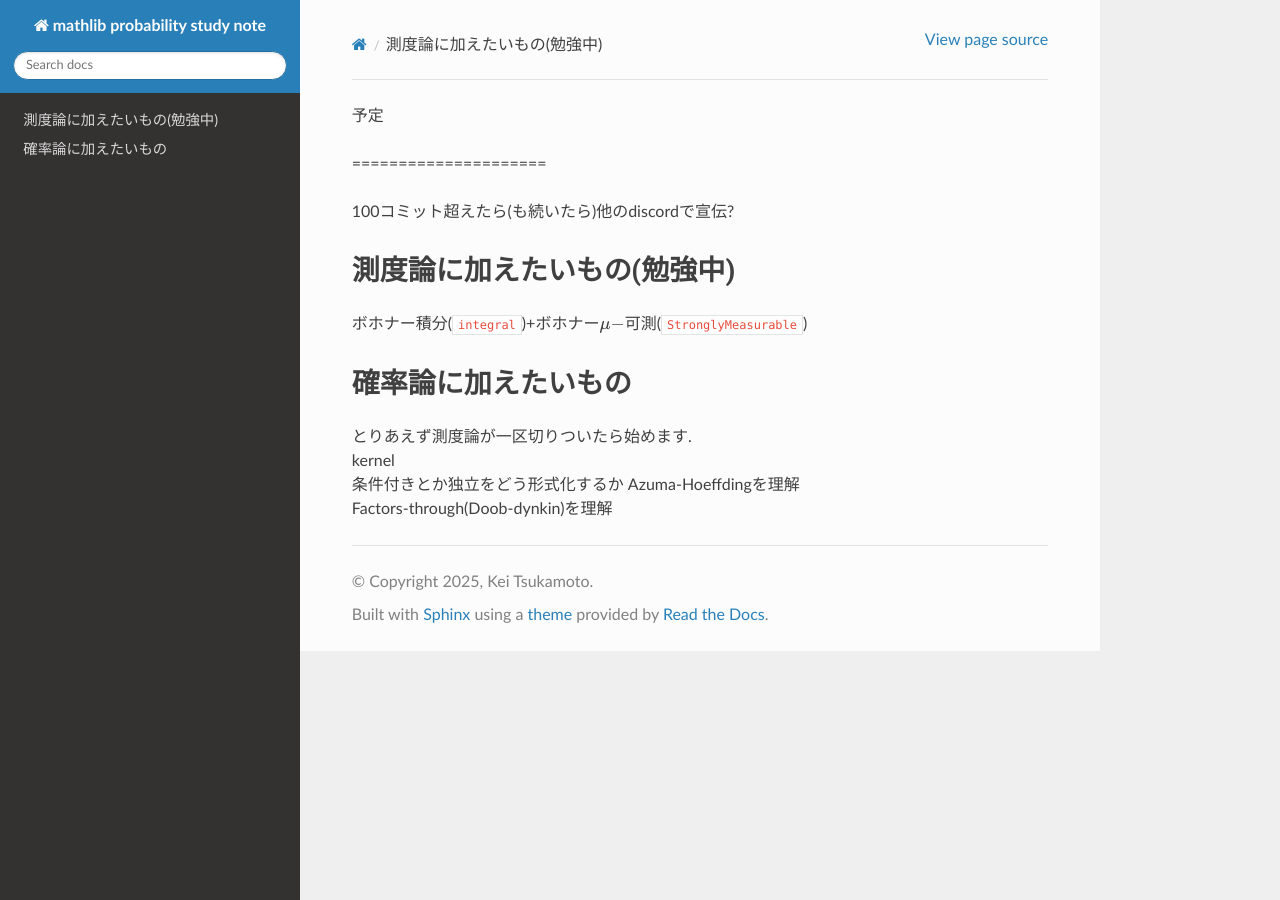
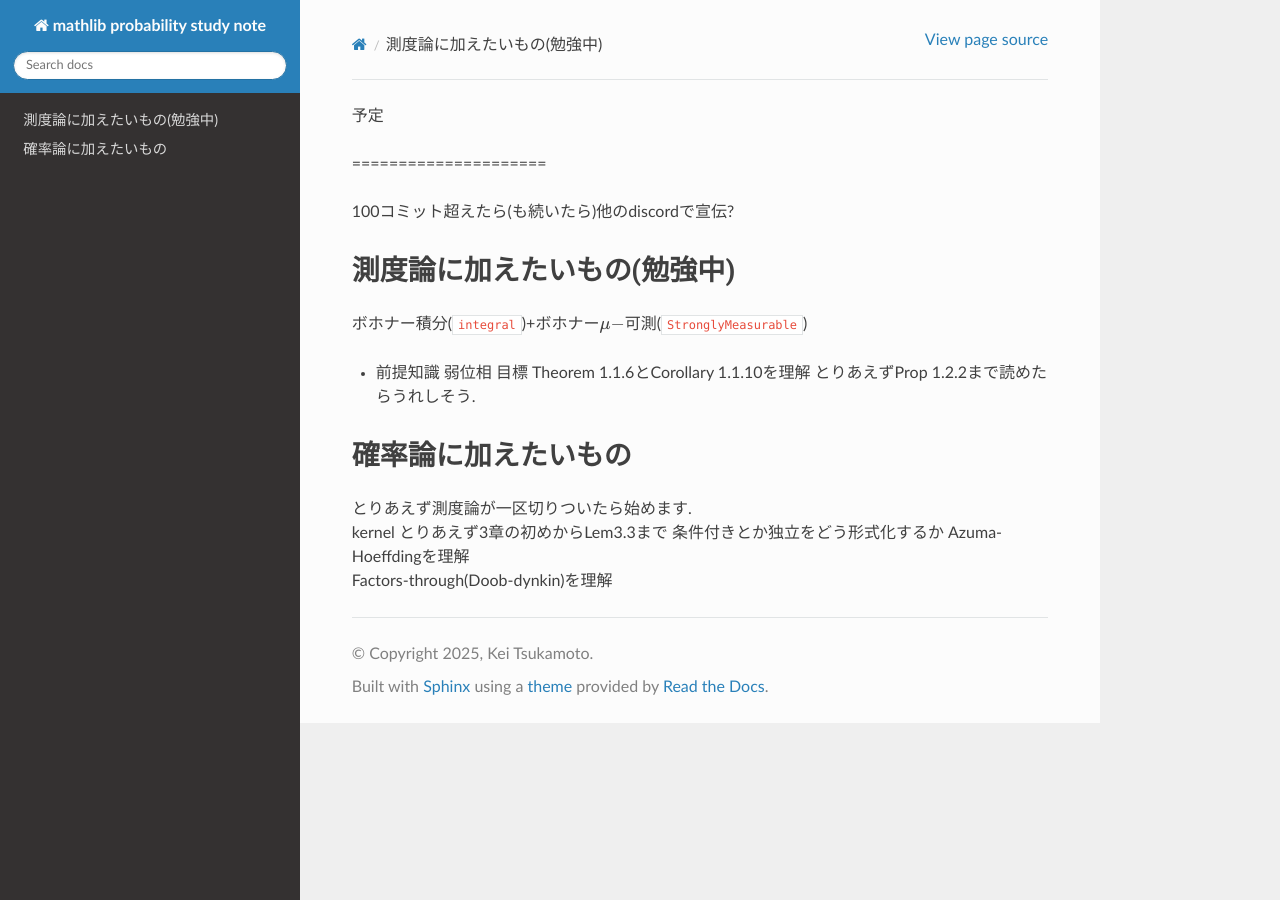
Before and after one commit to auto-res/mathlib_probability_study_note, a Sphinx documentation site: the page built from docs/source/plan.md, in a window 1280 px wide. Built offline with Sphinx 7.4.7 and the Read the Docs theme 3.1.0, drawn with Linux system fonts in a browser that asks for light colours.

```diff
--- a/docs/source/plan.md
+++ b/docs/source/plan.md
@@ -6,10 +6,15 @@
 
 # 測度論に加えたいもの(勉強中)
 ボホナー積分(`integral`)+ボホナー$\mu-$可測(`StronglyMeasurable`)
+- 前提知識
+    弱位相
+目標
+Theorem 1.1.6とCorollary 1.1.10を理解
+とりあえずProp 1.2.2まで読めたらうれしそう.
 
 # 確率論に加えたいもの
 とりあえず測度論が一区切りついたら始めます.
-kernel
+kernel  とりあえず3章の初めからLem3.3まで
 条件付きとか独立をどう形式化するか
 Azuma-Hoeffdingを理解
 Factors-through(Doob-dynkin)を理解
```
Also changed, not shown: docs/source/MeasureTheory/Function/HasFiniteIntegral.md (added, +42 -0 lines), docs/source/MeasureTheory/Function/Integrable.md (added, +15 -0 lines), docs/source/index.md (+2 -0 lines).
